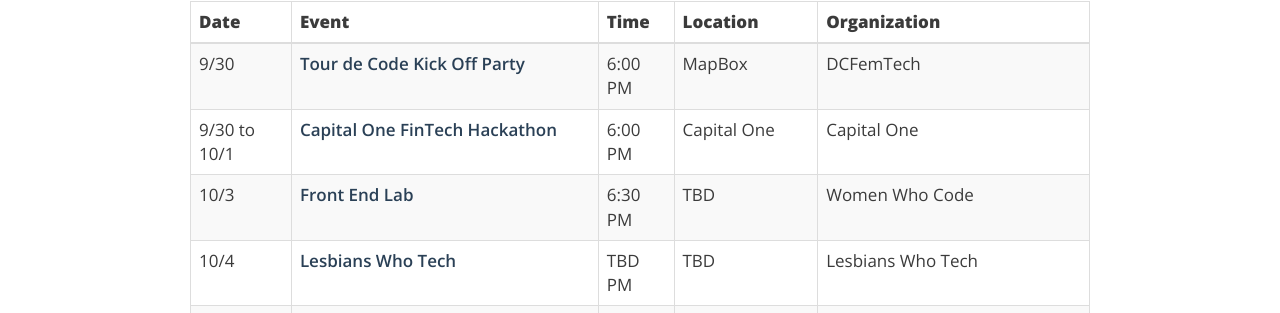
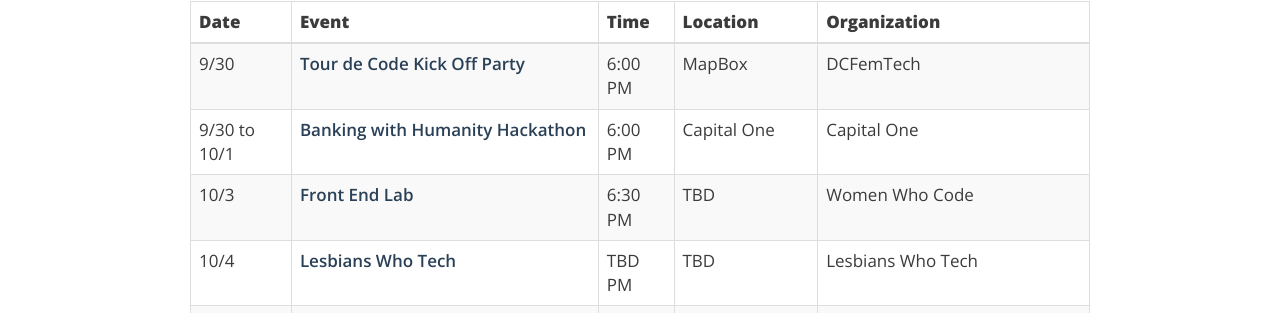
Before and after one commit to dcfemtech/dcfemtech.github.io, a Jekyll site: the page built from _events/tourdecode.markdown, in a window 1280 px wide. Shown: the part 407-720 px from the top of the page. Built offline with Jekyll 4.4.1, drawn with Linux system fonts in a browser that asks for light colours.

Commit message:
Updating Hackathon link.

```diff
--- a/_events/tourdecode.markdown
+++ b/_events/tourdecode.markdown
@@ -18,7 +18,7 @@
 | Date |  Event | Time    | Location | Organization |
 |------|--------|---------|----------|--------------|
 | 9/30 | [Tour de Code Kick Off Party](#) | 6:00 PM | MapBox | DCFemTech |
-| 9/30 to 10/1 | [Capital One FinTech Hackathon](#) | 6:00 PM | Capital One | Capital One |
+| 9/30 to 10/1 | [Banking with Humanity Hackathon](https://www.eventbrite.com/e/banking-with-humanity-hackathon-sponsored-by-capital-one-tickets-27303615850) | 6:00 PM | Capital One | Capital One |
 | 10/3 | [Front End Lab](#)| 6:30 PM | TBD | Women Who Code |
 | 10/4 | [Lesbians Who Tech](#)|TBD PM | TBD | Lesbians Who Tech |
 | 10/4 | [Android Lab](#)| 6:30 PM | TBD | Women Who Code |
```
